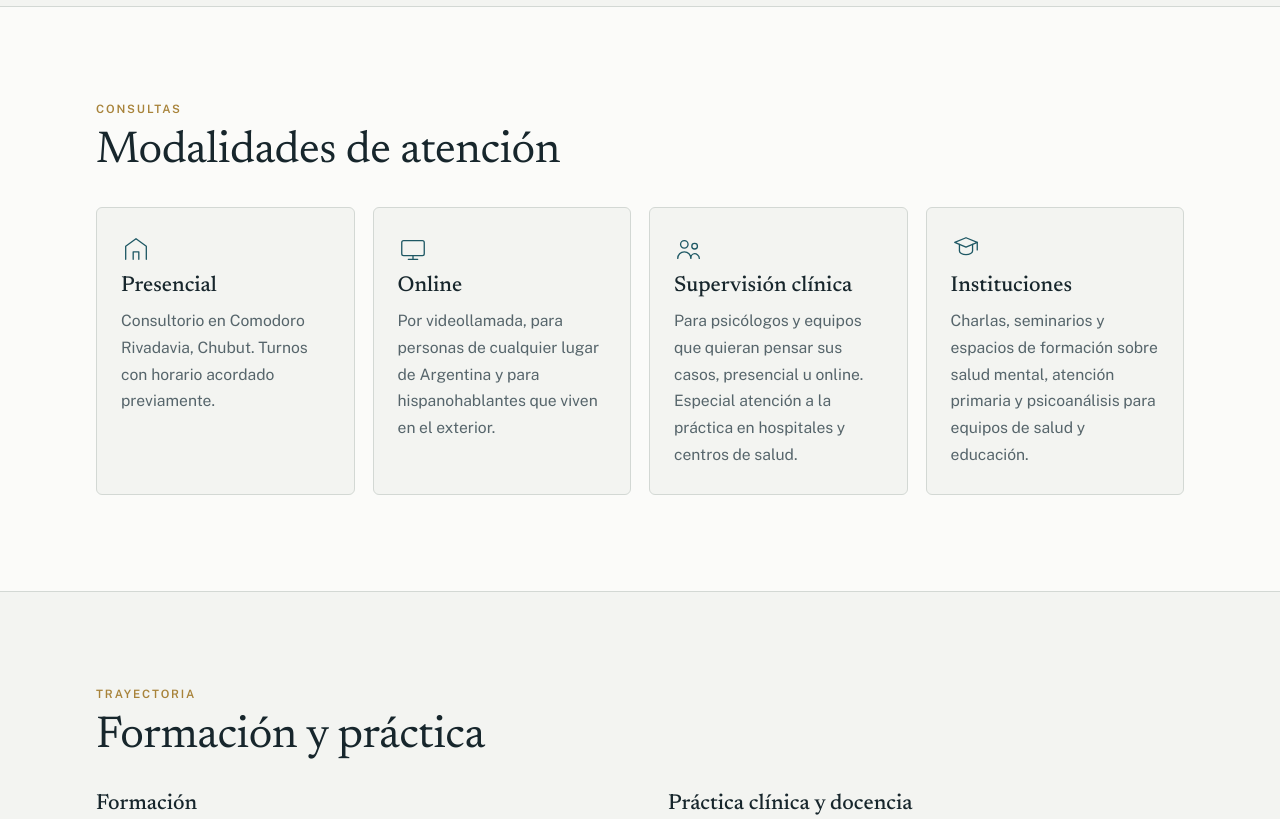
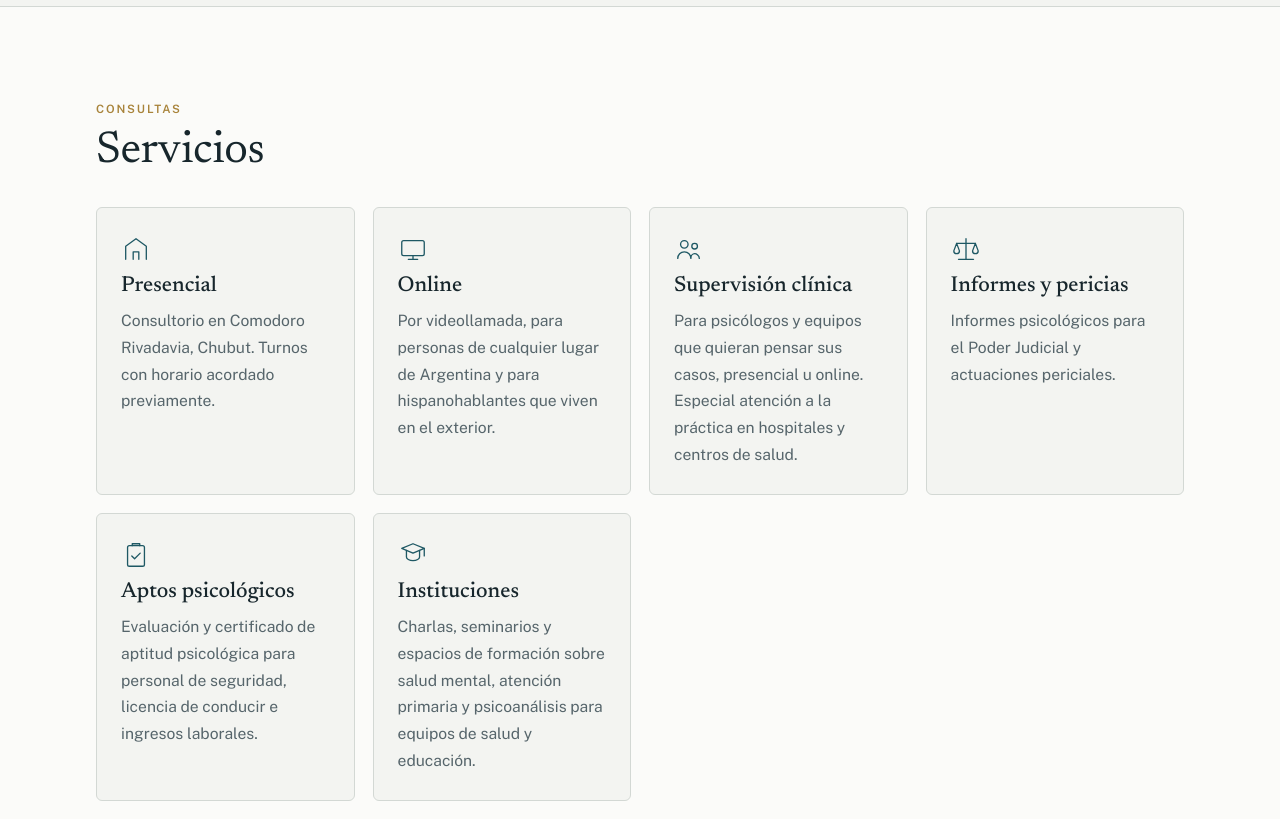
Before and after one commit to SebastianNunezPsi/SebastianNunezPsi.github.io, a plain HTML site: page index.html in a window 1280 px wide. Shown: the part 1400-2219 px from the top of the page. Drawn offline with nearby package versions, Linux system fonts and the light colour scheme.

Commit message:
Agrega informes, pericias y aptos psicológicos
Updated the description meta tag and added new services related to psychological evaluations and reports.

```diff
--- a/index.html
+++ b/index.html
@@ -10,7 +10,7 @@
 <meta property="og:url" content="https://sebastiannunezpsi.github.io/">
 <link rel="canonical" href="https://sebastiannunezpsi.github.io/">
 <title>Psicólogo psicoanalista en Comodoro Rivadavia y online | Mg. Sebastián Núñez</title>
-<meta name="description" content="Mg. C. Sebastián Núñez, psicólogo y psicoanalista de orientación lacaniana en Comodoro Rivadavia (Chubut). Atención presencial y online para Argentina y el exterior. Supervisión clínica. M.P. 0596 · M.N. 45.160.">
+<meta name="description" content="Mg. C. Sebastián Núñez, psicólogo y psicoanalista de orientación lacaniana en Comodoro Rivadavia (Chubut). Atención presencial y online para Argentina y el exterior. Supervisión clínica, informes y pericias para el Poder Judicial y aptos psicológicos. M.P. 0596 · M.N. 45.160.">
 <link rel="preconnect" href="https://fonts.googleapis.com">
 <link rel="stylesheet" href="https://fonts.googleapis.com/css2?family=Newsreader:ital,opsz,wght@0,6..72,300;0,6..72,400;0,6..72,500;1,6..72,300;1,6..72,400&family=Public+Sans:wght@400;500;600&display=swap">
 <script type="application/ld+json">
@@ -18,7 +18,7 @@
   "@context": "https://schema.org",
   "@type": "Psychologist",
   "name": "Mg. C. Sebastián Núñez — Psicólogo psicoanalista",
-  "description": "Psicoanálisis de orientación lacaniana. Atención presencial en Comodoro Rivadavia y online para Argentina y el exterior. Supervisión clínica para psicólogos y equipos.",
+  "description": "Psicoanálisis de orientación lacaniana. Atención presencial en Comodoro Rivadavia y online para Argentina y el exterior. Supervisión clínica para psicólogos y equipos. Informes y pericias psicológicas para el Poder Judicial. Aptos psicológicos para seguridad, licencia de conducir e ingresos laborales.",
   "telephone": "+54 9 297 419-3406",
   "email": "sebastianunez@gmail.com",
   "url": "https://sebastiannunezpsi.github.io/",
@@ -203,7 +203,7 @@ footer .in{padding-block:24px 36px;display:flex;flex-wrap:wrap;justify-content:s
     <div class="in">
       <div style="display:grid;gap:10px">
         <p class="label">Consultas</p>
-        <h2 id="t-consultas">Modalidades de atención</h2>
+        <h2 id="t-consultas">Servicios</h2>
       </div>
       <div class="cards">
         <div class="card">
@@ -220,6 +220,16 @@ footer .in{padding-block:24px 36px;display:flex;flex-wrap:wrap;justify-content:s
           <svg viewBox="0 0 32 32" aria-hidden="true"><circle cx="11" cy="11" r="4"/><circle cx="22" cy="13" r="3"/><path d="M4 26c0-4 3-7 7-7s7 3 7 7M18 26c0-3 2-5 4-5s5 2 5 5"/></svg>
           <h3>Supervisión clínica</h3>
           <p>Para psicólogos y equipos que quieran pensar sus casos, presencial u online. Especial atención a la práctica en hospitales y centros de salud.</p>
+        </div>
+        <div class="card">
+          <svg viewBox="0 0 32 32" aria-hidden="true"><path d="M16 5v22M8 27h16M6 10h20"/><path d="M6 10l-3 8a3 3 0 0 0 6 0zM26 10l-3 8a3 3 0 0 0 6 0z"/></svg>
+          <h3>Informes y pericias</h3>
+          <p>Informes psicológicos para el Poder Judicial y actuaciones periciales.</p>
+        </div>
+        <div class="card">
+          <svg viewBox="0 0 32 32" aria-hidden="true"><rect x="7" y="6" width="18" height="22" rx="2"/><path d="M12 6V4h8v2M11.5 17l3 3 6-6"/></svg>
+          <h3>Aptos psicológicos</h3>
+          <p>Evaluación y certificado de aptitud psicológica para personal de seguridad, licencia de conducir e ingresos laborales.</p>
         </div>
         <div class="card">
           <svg viewBox="0 0 32 32" aria-hidden="true"><path d="M4 9l12-5 12 5-12 5z"/><path d="M9 11v7c0 2 3 4 7 4s7-2 7-4v-7M28 9v8"/></svg>
@@ -283,6 +293,7 @@ footer .in{padding-block:24px 36px;display:flex;flex-wrap:wrap;justify-content:s
         <details><summary>¿Atienden desde el exterior?</summary><p>Sí. La atención por videollamada está pensada también para argentinos y otras personas de habla hispana que viven fuera del país. Coordinamos el horario según la diferencia horaria.</p></details>
         <details><summary>¿Qué pasa en la primera entrevista?</summary><p>Se habla de lo que motiva la consulta. No hace falta llegar con nada preparado. A partir de ese encuentro acordamos si tiene sentido seguir y de qué forma.</p></details>
         <details><summary>¿Cómo pido una supervisión?</summary><p>Por los mismos medios de contacto. Contame brevemente dónde trabajás y con qué tipo de casos, y coordinamos un primer encuentro.</p></details>
+        <details><summary>¿Cómo pido un apto psicológico o un informe?</summary><p>Escribiendo por WhatsApp o correo. Contame para qué lo necesitás (seguridad, licencia de conducir, ingreso laboral o una causa judicial) y te indico los pasos y el turno.</p></details>
         <details><summary>¿Lo que digo es confidencial?</summary><p>Sí. El secreto profesional está garantizado por la ley y por el código de ética de la profesión.</p></details>
       </div>
     </div>
```
